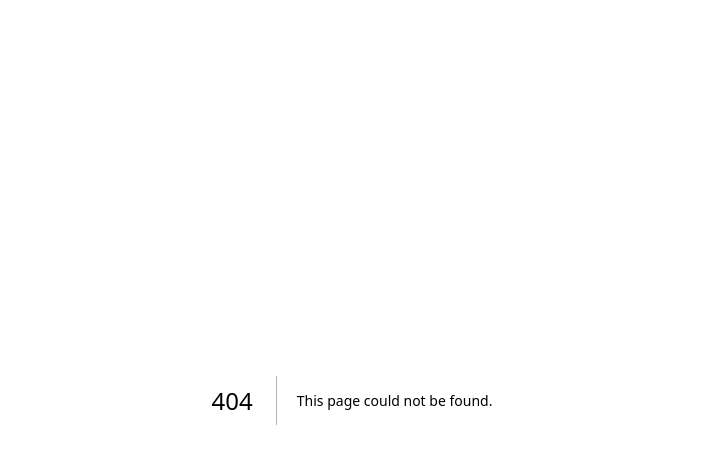
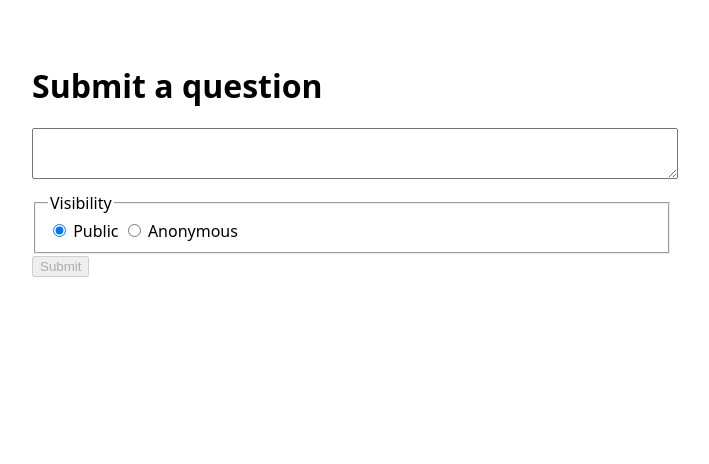
Before and after one commit to dataforaction-tom/open-question-bank, a Next.js app: page /submit in a window 1280 px wide. Before the commit this address had no page. Shown: the top 464 px of the page, without its empty margins (288-997 px from the left). Built offline with nearby package versions, Linux system fonts and the light colour scheme.

Commit message:
feat: add submit page with yours-or-new dedup UI

```diff
--- /dev/null
+++ b/src/app/submit/page.tsx
@@ -0,0 +1,125 @@
+'use client'
+
+import { useState } from 'react'
+
+interface Candidate {
+  id: string
+  canonicalText: string
+  distance: number
+}
+
+type Phase = 'editing' | 'choosing' | 'done'
+
+export default function SubmitPage() {
+  const [text, setText] = useState('')
+  const [visibility, setVisibility] = useState<'anonymous' | 'public'>('public')
+  const [phase, setPhase] = useState<Phase>('editing')
+  const [candidates, setCandidates] = useState<Candidate[]>([])
+  const [message, setMessage] = useState('')
+  const [busy, setBusy] = useState(false)
+
+  async function post(body: Record<string, unknown>) {
+    setBusy(true)
+    try {
+      const res = await fetch('/api/questions', {
+        method: 'POST',
+        headers: { 'Content-Type': 'application/json' },
+        body: JSON.stringify(body),
+      })
+      return await res.json()
+    } finally {
+      setBusy(false)
+    }
+  }
+
+  async function handleSubmit(e: React.FormEvent) {
+    e.preventDefault()
+    const result = await post({ rawText: text, visibility })
+    if (result.status === 'candidates') {
+      setCandidates(result.candidates)
+      setPhase('choosing')
+    } else if (result.status === 'created') {
+      setMessage('Thanks — your question was added.')
+      setPhase('done')
+    } else {
+      setMessage(result.error ?? 'Something went wrong.')
+    }
+  }
+
+  async function chooseNew() {
+    const result = await post({ rawText: text, visibility, decision: { type: 'new' } })
+    setMessage(result.status === 'created' ? 'Added as a new question.' : (result.error ?? 'Error'))
+    setPhase('done')
+  }
+
+  async function chooseExisting(canonicalId: string) {
+    const result = await post({ rawText: text, visibility, decision: { type: 'merge', canonicalId } })
+    setMessage(result.status === 'merged' ? 'Linked to the existing question.' : (result.error ?? 'Error'))
+    setPhase('done')
+  }
+
+  return (
+    <main style={{ maxWidth: 640, margin: '4rem auto', fontFamily: 'system-ui' }}>
+      <h1>Submit a question</h1>
+
+      {phase === 'editing' && (
+        <form onSubmit={handleSubmit}>
+          <textarea
+            aria-label="Your question"
+            value={text}
+            onChange={(e) => setText(e.target.value)}
+            rows={3}
+            style={{ width: '100%' }}
+            required
+          />
+          <fieldset style={{ marginTop: '0.5rem' }}>
+            <legend>Visibility</legend>
+            <label>
+              <input
+                type="radio"
+                name="visibility"
+                checked={visibility === 'public'}
+                onChange={() => setVisibility('public')}
+              />{' '}
+              Public
+            </label>{' '}
+            <label>
+              <input
+                type="radio"
+                name="visibility"
+                checked={visibility === 'anonymous'}
+                onChange={() => setVisibility('anonymous')}
+              />{' '}
+              Anonymous
+            </label>
+          </fieldset>
+          <button type="submit" disabled={busy || text.trim().length === 0}>
+            {busy ? 'Checking…' : 'Submit'}
+          </button>
+        </form>
+      )}
+
+      {phase === 'choosing' && (
+        <section>
+          <h2>Is your question one of these, or new?</h2>
+          <ul>
+            {candidates.map((c) => (
+              <li key={c.id} style={{ marginBottom: '0.5rem' }}>
+                <span>{c.canonicalText}</span>{' '}
+                <button type="button" onClick={() => chooseExisting(c.id)} disabled={busy}>
+                  This is mine
+                </button>
+              </li>
+            ))}
+          </ul>
+          <button type="button" onClick={chooseNew} disabled={busy}>
+            None of these — mine is new
+          </button>
+        </section>
+      )}
+
+      {phase === 'done' && <p role="status">{message}</p>}
+      {phase !== 'done' && message && <p role="alert">{message}</p>}
+    </main>
+  )
+}
```
